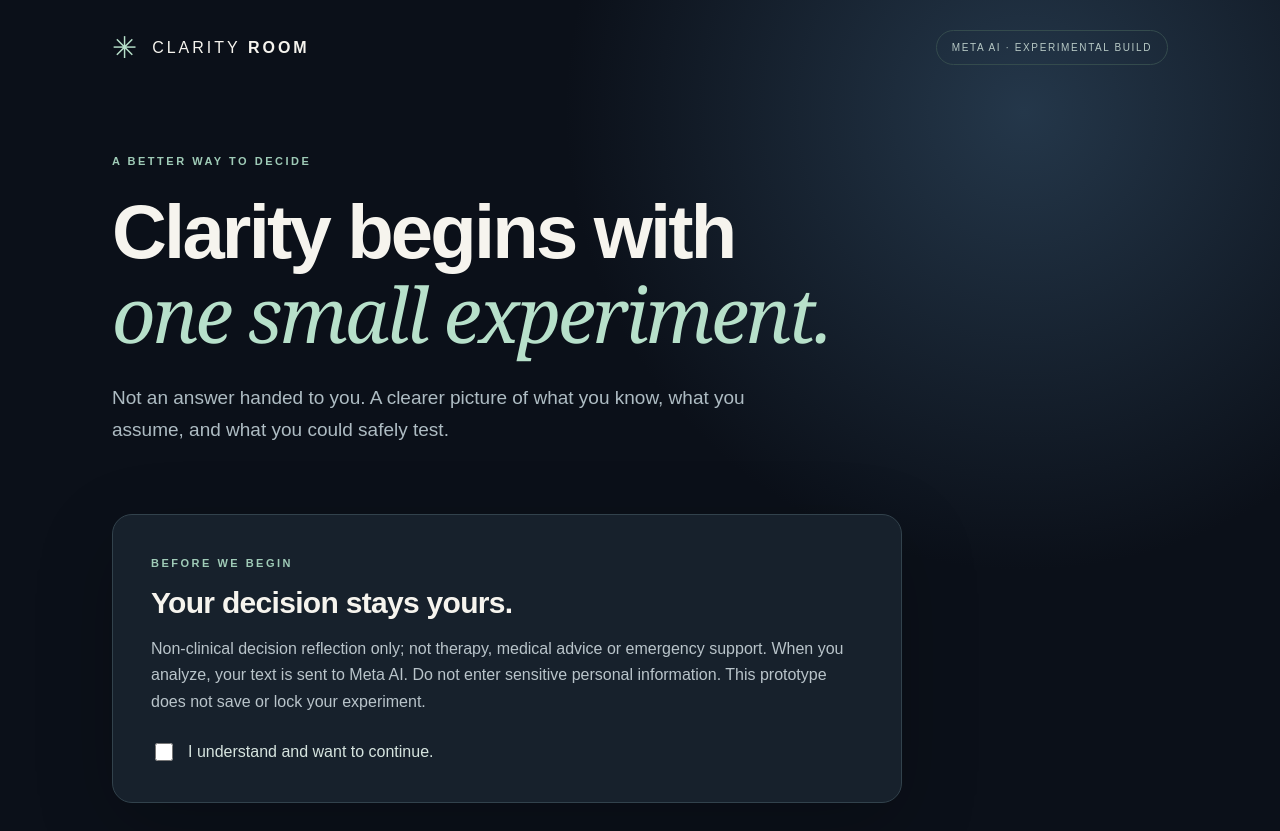
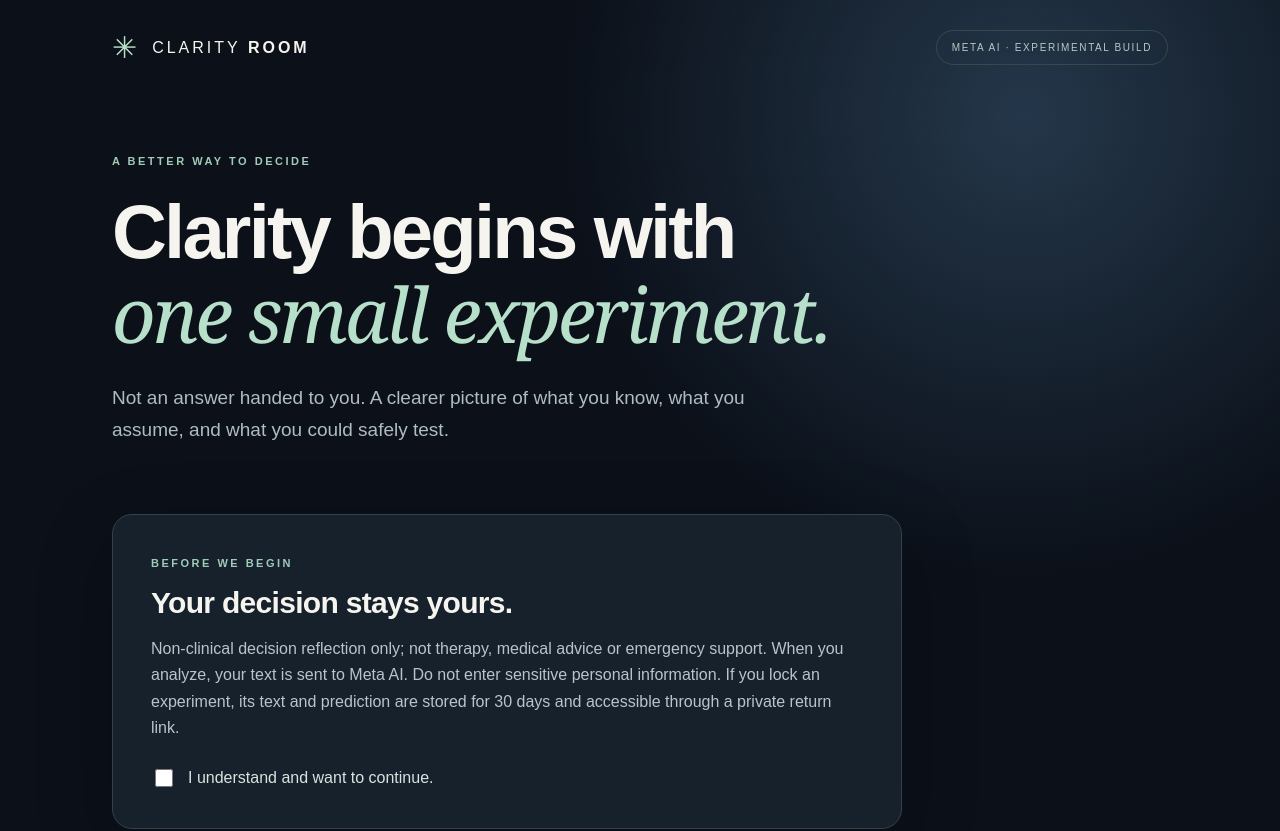
Before and after one commit to patelsaureen/clarity-room-meta-hackathon, a Next.js app: page / in a window 1280 px wide. Shown: the top 831 px of the page. Built offline with nearby package versions, Linux system fonts and the light colour scheme.

Commit message:
feat: review and lock prediction with private return link

```diff
--- a/src/app/page.tsx
+++ b/src/app/page.tsx
@@ -17,9 +17,18 @@ export default function Home() {
  const [loading,setLoading]=useState(false);
  const [error,setError]=useState("");
  const [reviewed,setReviewed]=useState(false);
+ const [returnToken,setReturnToken]=useState("");
+ const [locking,setLocking]=useState(false);
  const segments=segmentTranscript(source??"");
  const updateFinding=(id:string, patch:Partial<Finding>)=>{setReviewed(false);setFindings(items=>items.map(f=>f.id===id?{...f,...patch}:f));};
- const reset=()=>{setInput("");setSource(null);setMap(null);setFindings([]);setError("");setReviewed(false);};
+ const reset=()=>{setReturnToken("");setInput("");setSource(null);setMap(null);setFindings([]);setError("");setReviewed(false);};
+ async function lockPrediction(){
+  if(!source||!reviewed||locking)return;
+  setLocking(true);setError("");
+  try{const res=await fetch("/api/lock",{method:"POST",headers:{"Content-Type":"application/json"},body:JSON.stringify({source,findings,experiment,reviewed}),cache:"no-store"});const data=await res.json();if(!res.ok)throw new Error(data.error??"Lock failed.");setReturnToken(data.token);}
+  catch(e){setError(e instanceof Error?e.message:"Lock failed.");}
+  finally{setLocking(false);}
+ }
  async function analyze(){
   if(!source||loading)return;
   setLoading(true);setError("");setMap(null);setReviewed(false);
@@ -38,7 +47,7 @@ export default function Home() {
   <header className="topbar"><div className="brand"><span className="mark">✳</span><span>CLARITY <strong>ROOM</strong></span></div><span className="badge">META AI · EXPERIMENTAL BUILD</span></header>
   <section className="hero"><div className="eyebrow">A BETTER WAY TO DECIDE</div><h1>Clarity begins with<br/><em>one small experiment.</em></h1><p>Not an answer handed to you. A clearer picture of what you know, what you assume, and what you could safely test.</p></section>
   <section className="workspace">
-   {!consent?<div className="card"><span className="step">BEFORE WE BEGIN</span><h2>Your decision stays yours.</h2><p>Non-clinical decision reflection only; not therapy, medical advice or emergency support. When you analyze, your text is sent to Meta AI. Do not enter sensitive personal information. This prototype does not save or lock your experiment.</p><label className="consent"><input type="checkbox" checked={consent} onChange={e=>setConsent(e.target.checked)}/> I understand and want to continue.</label></div>
+   {!consent?<div className="card"><span className="step">BEFORE WE BEGIN</span><h2>Your decision stays yours.</h2><p>Non-clinical decision reflection only; not therapy, medical advice or emergency support. When you analyze, your text is sent to Meta AI. Do not enter sensitive personal information. If you lock an experiment, its text and prediction are stored for 30 days and accessible through a private return link.</p><label className="consent"><input type="checkbox" checked={consent} onChange={e=>setConsent(e.target.checked)}/> I understand and want to continue.</label></div>
    :source===null?<div className="card"><span className="step">01 / DESCRIBE</span><h2>What's the decision on your mind?</h2><p>Describe the situation naturally. You can correct your words before analysis.</p><label className="field-label" htmlFor="decision">YOUR WORDS</label><textarea id="decision" maxLength={6000} value={input} onChange={e=>setInput(e.target.value)} placeholder="I have an opportunity, but I'm not sure…"/><div className="actions"><button className="secondary" onClick={()=>setInput(example)}>Try example</button><button disabled={input.trim().length<20} onClick={()=>setSource(input.trim())}>Continue →</button></div><p className="fine">Typed input only in this build; voice is planned.</p></div>
    :<div className="card"><span className="step">{map?"03 / DECISION MAP V1 · REVIEW":"02 / VERIFY & ANALYZE"}</span><h2>{map?"Your first Decision Map":"Make sure we heard you correctly."}</h2>
     {!map&&<><p>These segments reference your original text, not AI conclusions.</p><div className="quote-list">{segments.map(s=><div className="quote" key={s.id}><small>{s.id} · {s.start}–{s.end} · {quoteMatches(source,s)?"Exact source match":"Mismatch"}</small><p>“{s.text}”</p></div>)}</div></>}
@@ -49,10 +58,11 @@ export default function Home() {
      {map.rejected>0&&<p className="fine">{map.rejected} unsupported or malformed findings were rejected by source validation.</p>}
      <section className="quote-list"><h3>One small, reversible experiment</h3>{map.experiment?<div className="quote"><label className="field-label" htmlFor="action">ACTION — EDIT BEFORE APPROVING</label><textarea className="compact" id="action" value={experiment.action} onChange={e=>{setReviewed(false);setExperiment({...experiment,action:e.target.value});}} maxLength={600}/><label className="field-label" htmlFor="duration">DURATION</label><input id="duration" value={experiment.duration} onChange={e=>{setReviewed(false);setExperiment({...experiment,duration:e.target.value});}} maxLength={120}/><label className="field-label" htmlFor="prediction">YOUR PREDICTION — NOT LOCKED</label><textarea className="compact" id="prediction" value={experiment.prediction} onChange={e=>{setReviewed(false);setExperiment({...experiment,prediction:e.target.value});}} maxLength={600}/><p className="fine">Safety note: {experiment.safetyNote}</p></div>:<p>No safe experiment was generated. Edit your original words to try again.</p>}</section>
      <label className="consent"><input type="checkbox" checked={reviewed} onChange={e=>setReviewed(e.target.checked)}/> I've reviewed this draft map and the experiment.</label>
-     {reviewed&&<p role="status" className="fine">Map v1 reviewed locally. This is NOT a saved or locked experiment yet; prediction locking and return links are the next milestone.</p>}
-     <p className="fine">Prototype only. No persistent storage, prediction lock, or return map yet. Avoid high-stakes decisions.</p>
+     {reviewed&&!returnToken&&<button disabled={locking||!map.experiment||!experiment.action.trim()||!experiment.duration.trim()||!experiment.prediction.trim()} onClick={lockPrediction}>{locking?"Securing your prediction…":"🔒 Lock my prediction"}</button>}
+     {returnToken&&<div className="quote" role="status"><h3>Prediction locked</h3><p>Your original prediction is saved and cannot be edited. Save this private link to return after your experiment. Anyone with the link can view it.</p><input readOnly aria-label="Private return link" value={typeof window==="undefined"?"":`${window.location.origin}/return?token=${returnToken}`}/><button className="secondary mini" onClick={()=>navigator.clipboard.writeText(`${window.location.origin}/return?token=${returnToken}`)}>Copy private return link</button></div>}
+     <p className="fine">Nonclinical decision experiment. Locked experiments expire after 30 days. Avoid high-stakes decisions.</p>
     </>}
-    <div className="actions"><button className="secondary" disabled={loading} onClick={()=>{setInput(source);setSource(null);setMap(null);setError("");}}>← Edit my words</button>{map?<button onClick={reset}>Start over</button>:<button disabled={loading} onClick={analyze}>{loading?"Analyzing with Meta AI…":"Analyze with Meta AI →"}</button>}</div>
+    <div className="actions"><button className="secondary" disabled={loading} onClick={()=>{setInput(source);setSource(null);setMap(null);setError("");setReturnToken("");}}>← Edit my words</button>{map?<button onClick={reset}>Start over</button>:<button disabled={loading} onClick={analyze}>{loading?"Analyzing with Meta AI…":"Analyze with Meta AI →"}</button>}</div>
    </div>}
   </section><footer>BUILT FOR THE META GLOBAL AI DEVELOPER HACKATHON 2026 · NEW, STANDALONE WORK</footer>
  </main>;
```
